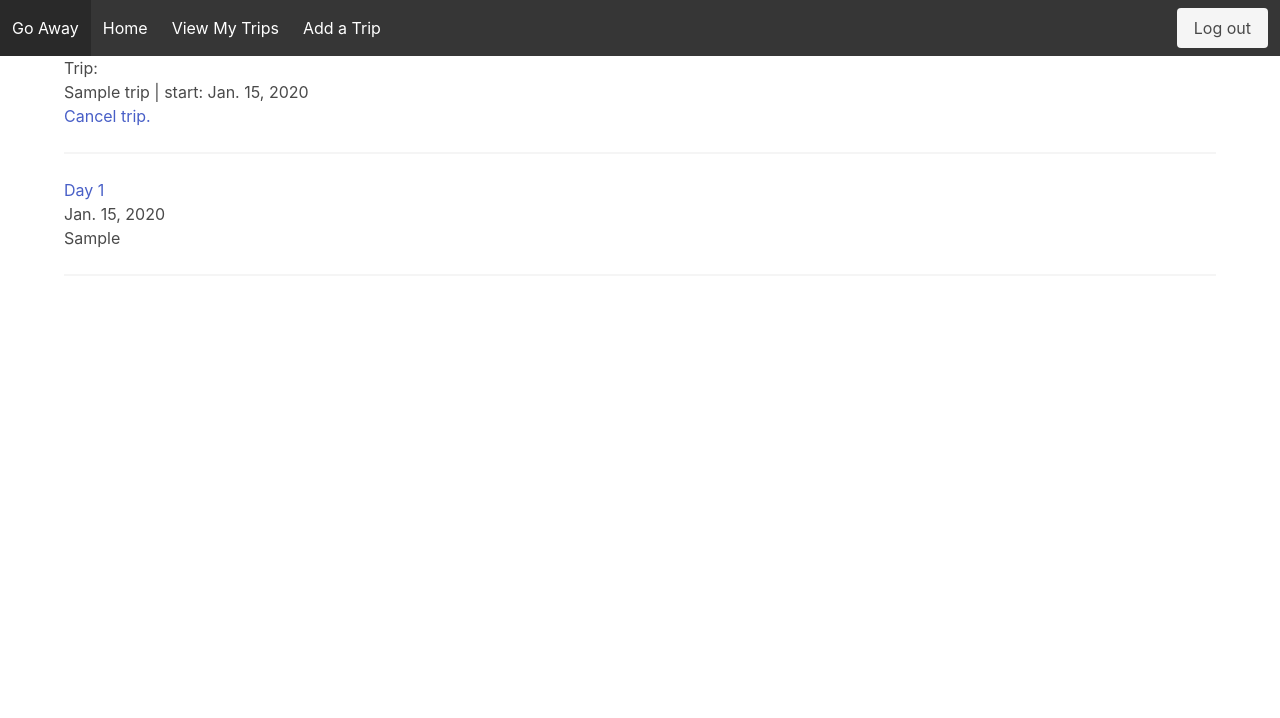
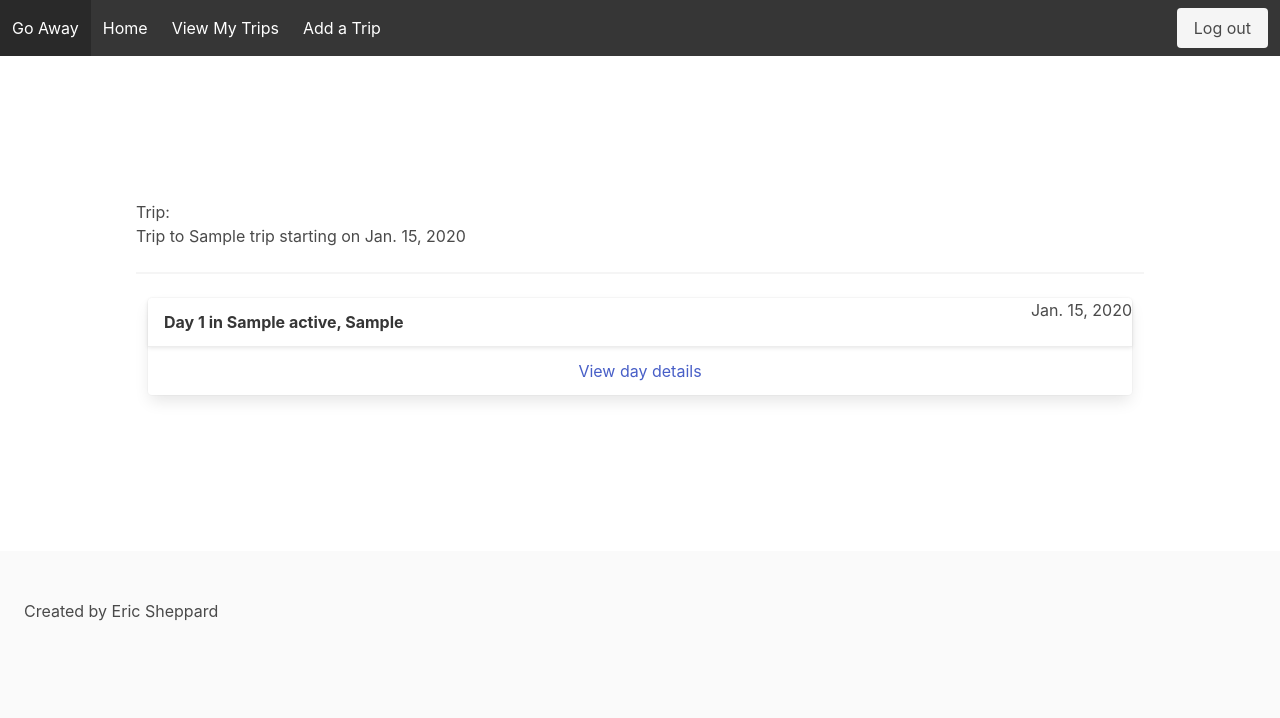
Before and after one commit to EricCSheppard/GoAway, a Django app: page /trips/1/ in a window 1280 px wide. Shown: the top 718 px of the page. Run offline with Django 4.2, Linux system fonts and the light colour scheme; a user stored in the database is signed in; tables that the repository leaves empty hold one stand-in row (values such as "Sample post"); some libraries are stand-ins or nearby versions.

Commit message:
adds more styling, cards for trip index, and trip detail

```diff
--- a/main_app/forms.py
+++ b/main_app/forms.py
@@ -18,7 +18,6 @@ class ActivityForm(ModelForm):
                 'inout': 'Inside/Outside',
         }
 
-
 # class TripForm(ModelForm):
 #     class Meta:
 #         model = Trip
--- a/main_app/templates/base.html
+++ b/main_app/templates/base.html
@@ -4,7 +4,7 @@
 <head>
     <meta charset="UTF-8">
     <meta http-equiv="X-UA-Compatible" content="IE=edge">
-    <meta name="viewport" content="width=<device-width>, initial-scale=1.0">
+    <meta name="viewport" content="width=device-width, initial-scale=1">
     <link rel="stylesheet" href="https://cdn.jsdelivr.net/npm/bulma@0.9.4/css/bulma.min.css">
     <link rel="stylesheet" href="{% static 'css/style.css' %}">
     <title>Go Away</title>
@@ -62,7 +62,6 @@
                     </div> -->
                     </div>
                 </div>
-
                 <div class="navbar-end">
                     <div class="navbar-item">
                         <div class="buttons">
@@ -84,12 +83,39 @@
                 </div>
             </nav>
     </header>
-    <main class="container">
-        {% block content %}
-        {% endblock %}
+    <main>
+        <div class="container">
+            <section class="section is-medium">
+                {% block content %}
+                {% endblock %}
+            </section>
+        </div>
+        <script>
+            document.addEventListener('DOMContentLoaded', () => {
+
+                // Get all "navbar-burger" elements
+                const $navbarBurgers = Array.prototype.slice.call(document.querySelectorAll('.navbar-burger'), 0)
+
+                // Add a click event on each of them
+                $navbarBurgers.forEach( el => {
+                el.addEventListener('click', () => {
+
+                    // Get the target from the "data-target" attribute
+                    const target = el.dataset.target;
+                    const $target = document.getElementById(target)
+
+                    // Toggle the "is-active" class on both the "navbar-burger" and the "navbar-menu"
+                    el.classList.toggle('is-active')
+                    $target.classList.toggle('is-active')
+
+                })
+                })
+
+            })
+        </script>
     </main>
-    <footer class="">
-    <div class=""></div>
+    <footer class="footer">
+    <div class="">Created by Eric Sheppard</div>
     </footer>
 </body>
 </html>
--- a/main_app/templates/days/create.html
+++ b/main_app/templates/days/create.html
@@ -4,13 +4,12 @@
             {% csrf_token %}
             <label class="label">How many days is your trip?</label>
             <div class="field has-addons">
-
                 <div class="control">
                     <input type="number" class="input is-normal" value="7" name="day_num">
                 </div>
                 <div class="control">
                     <input type="submit" class="button" value="Let's Go!">
                 </div>
-              </div>
+            </div>
         </form>
 {% endblock %}
--- a/main_app/templates/registration/signup.html
+++ b/main_app/templates/registration/signup.html
@@ -1,7 +1,6 @@
 {% extends 'base.html' %}
 {% load widget_tweaks %}
 {% block content %}
-
 <div class="control mt-2">
     <form action="" method="POST" class="">
     {% csrf_token %}
@@ -15,7 +14,6 @@
     {% endfor %}
 </div>
 {% endif %}
-
     {% for field in form.visible_fields %}
         <div class="field">
             <label class="label">{{ field.label_tag }}</label>
--- a/main_app/templates/trips/detail.html
+++ b/main_app/templates/trips/detail.html
@@ -1,18 +1,22 @@
 {% extends 'base.html' %}
 {% block content %}
     <h1>Trip:</h1>
-        <p>{{ trip.name }} | start: {{ trip.start }}</p>
-        <a href="{% url 'trip_delete' trip.id %}">Cancel trip.</a>
+        <h2>Trip to {{ trip.name }} starting on {{ trip.start }}</h2>
         <hr>
         {% for day in trip.day_set.all %}
-            <a href="{% url 'day_detail' day.id %}"> Day {{ day.number }}</a>
-            <p>{{ day.date }}</p>
-            <p>{{ day.city }}</p>
+            <div class="card m-3">
+                <header class="card-header" >
+                    <span class="card-header-title">Day {{ day.number }} {% if day.city %} in {{ day.city }}{% if day.state %} {{ day.state }}, {% else %}, {% endif %}{{ day.country }} {% else %} {% endif %}</a></span>
+                    <span class="card-header-subtitle">{{ day.date }}</span>
+                </header>
+                <footer class="card-footer">
+                    <a href="{% url 'day_detail' day.id %}" class="card-footer-item">View day details</a>
+                </footer>
+            </div>
 
             <!-- {% for activity in day.activities.all %}
                 <p>{{activity.name}}</p>
             {% endfor %} -->
-            <hr>
         {% endfor%}
         {% for item in weather %}
             {% if item.current %}
--- a/main_app/urls.py
+++ b/main_app/urls.py
@@ -15,16 +15,13 @@ urlpatterns = [
     path('days/create/<int:trip_id>', views.days_create, name='days_create'),
     path('days/populate/<int:trip_id>', views.days_populate, name='days_populate' ),
     path('days/<int:pk>/update/', views.DayUpdate.as_view(), name='day_update'),
-    path('days/<int:day_id>/activity_create', views.activity_create, name='activity_create'),
-
     path('days/<int:day_id>/', views.day_detail, name='day_detail'),
 
     # Activities
-    # path('activity/create', views.activity_create, name='activity_create'),
+    path('days/<int:day_id>/activity_create', views.activity_create, name='activity_create'),
     path('activity/<int:pk>/update', views.ActivityUpdate.as_view(), name='activity_update'),
     path('days/<int:day_id>/delete/<int:activity_id>/', views.activity_delete, name='activity_delete'),
     path('activity/<int:activity_id>', views.activity_detail, name='activity_detail'),
-
 
     # Auth
     path('accounts/signup/', views.signup, name='signup')
```
Also changed, not shown: main_app/templates/main_app/trip_confirm_delete.html (+4 -5 lines), main_app/templates/trips/index.html (+13 -3 lines). Lines whose indentation alone changed are shown as unchanged.
